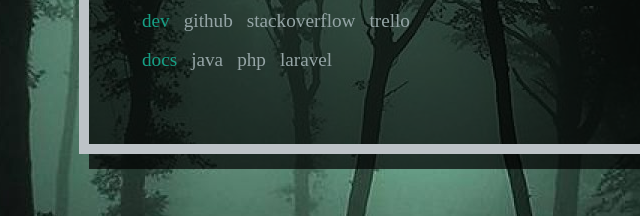
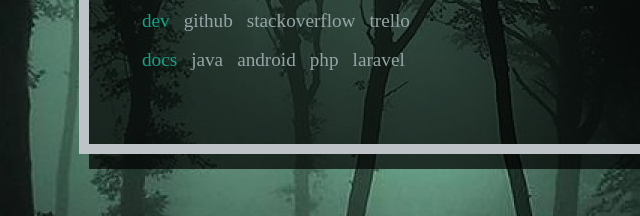
Before and after one commit to starkbaum/minimal-startpage-v1, a plain HTML site: page index.html in a window 1280 px wide. Shown: the part 454-670 px from the top of the page, 183-823 px from the left. Drawn offline with Linux system fonts and the light colour scheme.

Commit message:
add android to doc links

```diff
--- a/index.html
+++ b/index.html
@@ -43,6 +43,7 @@
             <ul>
               <li>docs</li>
               <li><a href="https://docs.oracle.com/javase/10/docs/api/index.html?overview-summary.html">java</a></li>
+              <li><a href="https://developer.android.com/docs/" target="_blank">android</a></li>
               <li><a href="http://php.net/docs.php">php</a></li>
               <li><a href="https://laravel.com/docs/5.7">laravel</a></li>
             </ul>
```
